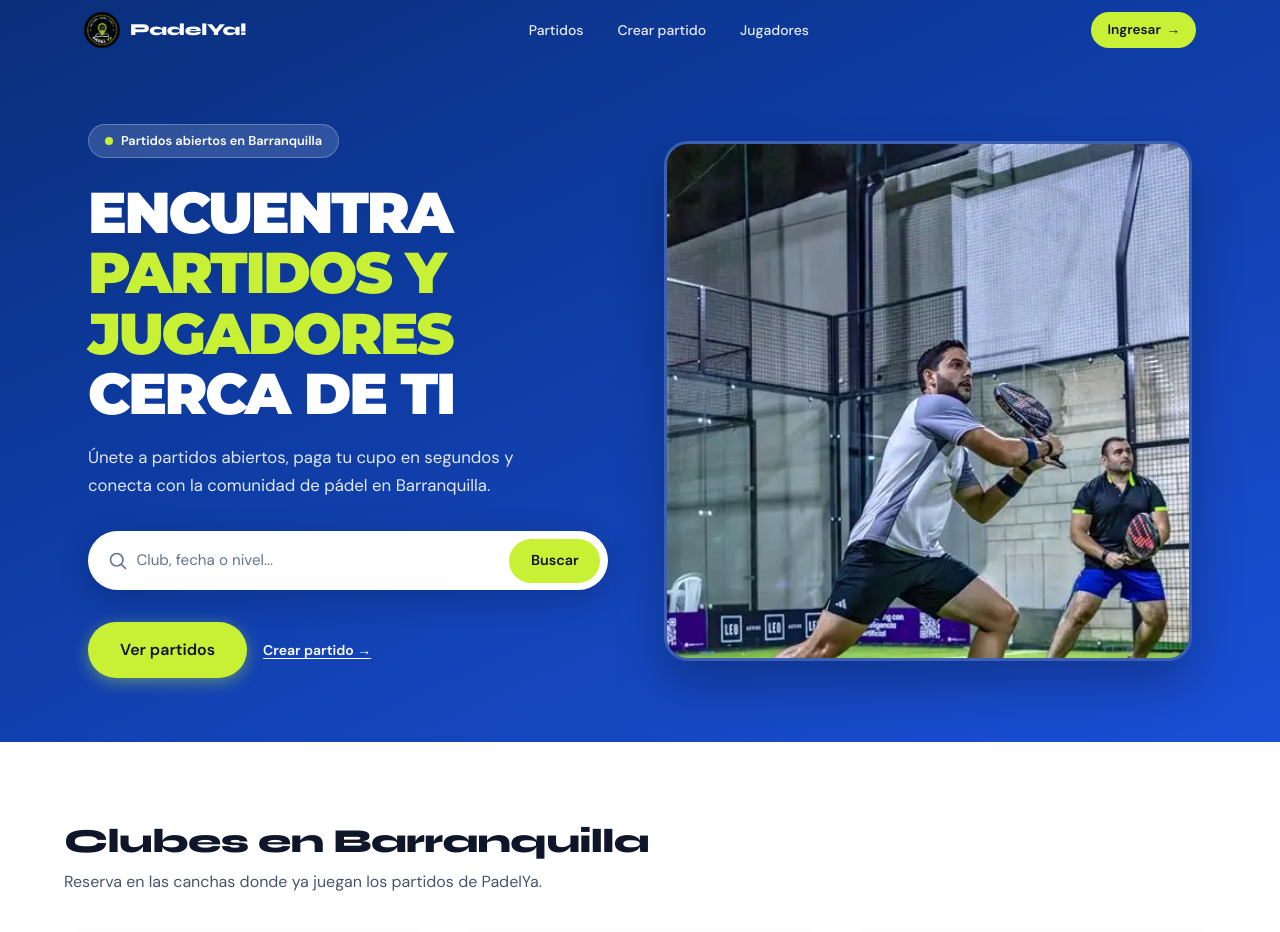
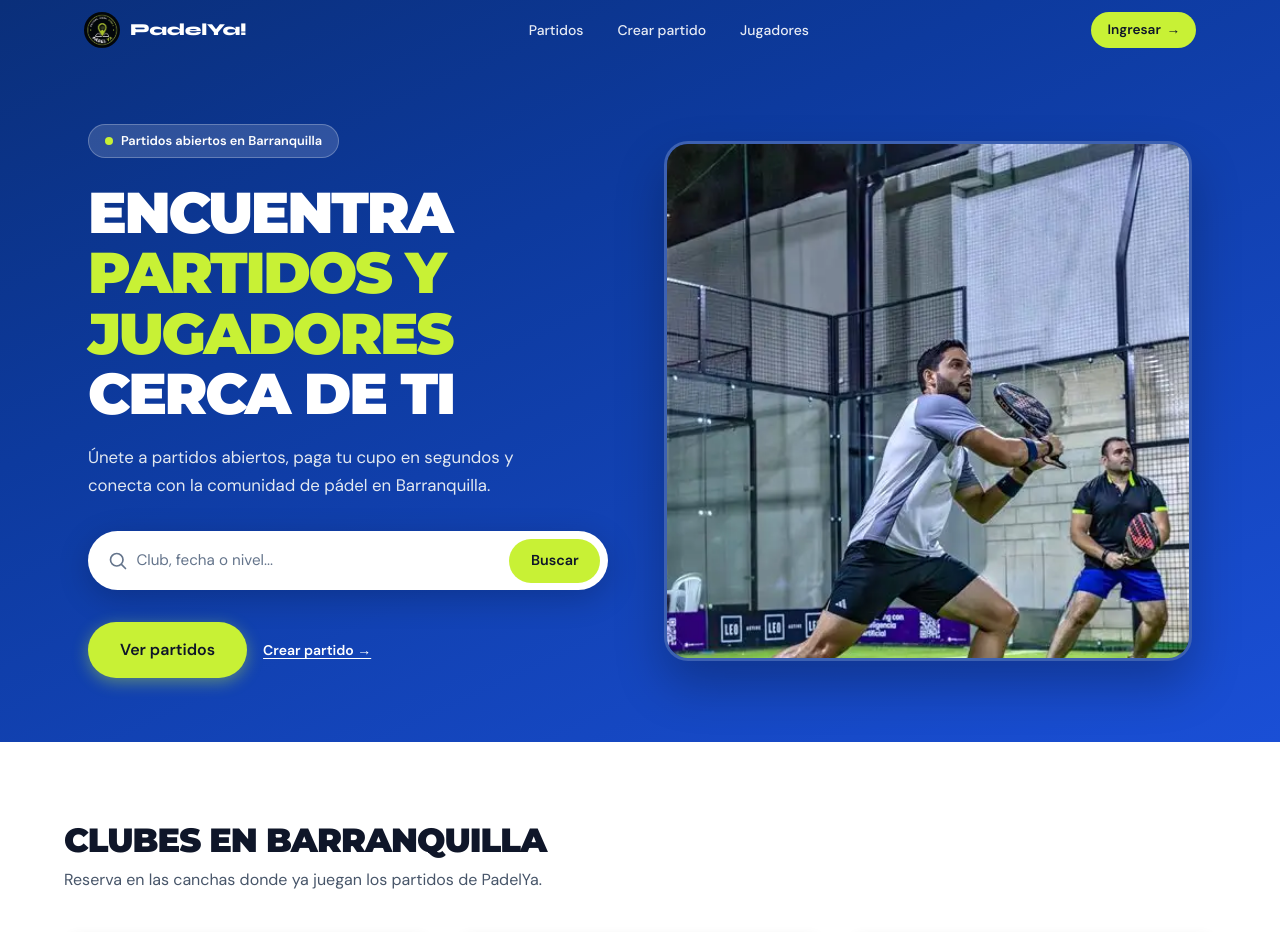
Before and after one commit to fckyeslol/PadelYa-, a Next.js app: page / in a window 1280 px wide. Shown: the top 932 px of the page. Built offline with nearby package versions, Linux system fonts and the light colour scheme; no server answers; the database is empty.

Commit message:
Apply Montserrat 900 to all landing section titles
Co-Authored-By: Claude Sonnet 4.6 <noreply@anthropic.com>

```diff
--- a/app/globals.css
+++ b/app/globals.css
@@ -368,12 +368,13 @@ input[type="time"].input-base {
 }
 
 .landing-section-title {
-  font-family: var(--font-syne);
-  font-weight: 800;
+  font-family: var(--font-montserrat);
+  font-weight: 900;
   font-size: clamp(1.5rem, 3vw, 2.1rem);
-  letter-spacing: -0.02em;
+  letter-spacing: -0.03em;
   color: #0f1629 !important;
-  line-height: 1.15;
+  line-height: 1.1;
+  text-transform: uppercase;
 }
 
 .landing-section-sub {
@@ -401,12 +402,14 @@ input[type="time"].input-base {
 }
 
 .landing-steps-title {
-  font-family: var(--font-syne);
-  font-weight: 800;
+  font-family: var(--font-montserrat);
+  font-weight: 900;
   font-size: clamp(1.6rem, 3.5vw, 2.5rem);
+  letter-spacing: -0.03em;
   color: #ffffff !important;
   text-align: center;
   margin-bottom: 2.5rem;
+  text-transform: uppercase;
 }
 
 .landing-step-card {
```
